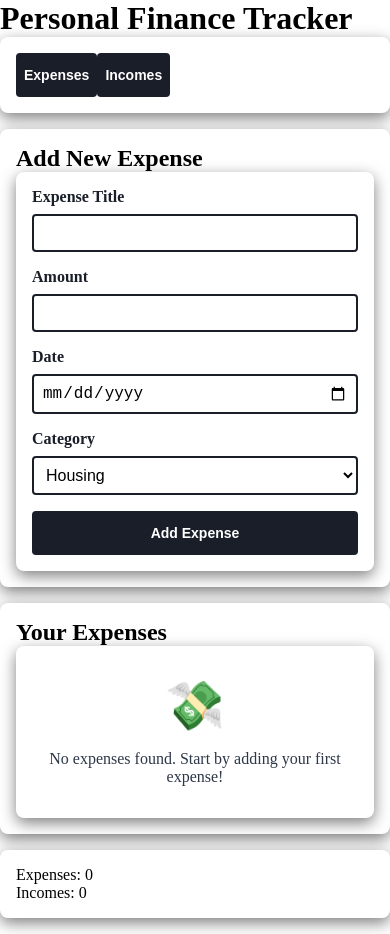
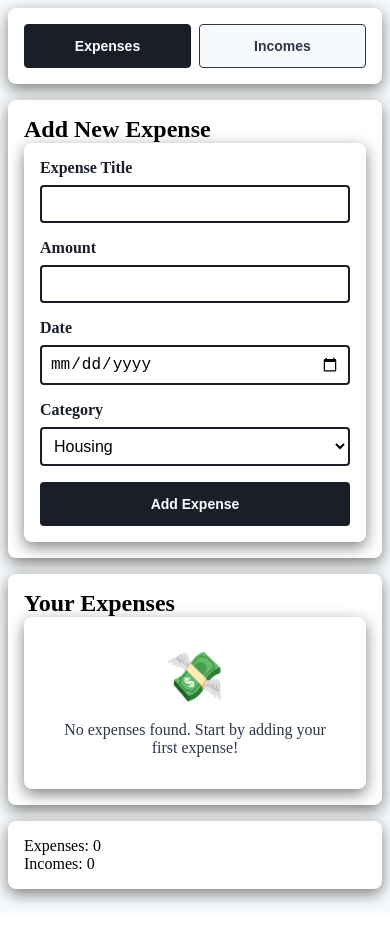
Before and after one commit to jerzyszajner/expense-tracker-react, a React (Vite) app: page / in a window 390 px wide. After the commit the page ends 913 px from the top, so only its background shows below. Built offline with nearby package versions, Linux system fonts and the light colour scheme.

Commit message:
Add style for App

```diff
--- a/src/App.module.css
+++ b/src/App.module.css
@@ -0,0 +1,92 @@
+.app {
+    max-width: 750px;
+    margin: 0 auto;
+    padding: var(--space-medium);
+    background-color: var(--secondary-color-light);
+    min-height: 100vh;
+}
+
+.appTitle {
+    font-size: var(--large-font-size);
+    color: var(--primary-color);
+    text-align: center;
+    margin-bottom: var(--space-large);
+    font-weight: bold;
+}
+
+.tabContainer {
+    display: flex;
+    justify-content: space-between;
+    align-items: center;
+    flex-wrap: wrap;
+    gap: var(--space-medium);
+}
+
+.tabContainer .tabSection {
+    display: flex;
+    gap: var(--space-small);
+}
+
+.tabContainer .tabSection .tabButton {
+    padding: var(--space-small) var(--space-large);
+    background: var(--secondary-color-light);
+    color: var(--secondary-color);
+    border: 1px solid var(--secondary-color);
+}
+
+.tabContainer .tabSection .tabButton:hover {
+    background: #e2e8f0;
+    transform: translateY(-1px);
+}
+
+.tabContainer .tabSection .tabButton.activeTab {
+    background: var(--primary-color);
+    color: var(--text-light);
+    border: 1px solid var(--primary-color);
+}
+
+.tabContainer .tabSection .tabButton.activeTab:hover {
+    background: var(--secondary-color);
+}
+
+@media (max-width: 768px) {
+    .app {
+        padding: var(--space-medium);
+    }
+
+    .appTitle {
+        font-size: var(--large-font-size);
+        margin-bottom: var(--space-medium);
+    }
+
+    .tabContainer {
+        flex-direction: column;
+        gap: var(--space-medium);
+    }
+
+    .tabSection {
+        width: 100%;
+        justify-content: center;
+    }
+
+    .tabButton {
+        font-size: var(--small-font-size);
+        padding: var(--space-small);
+        flex: 1;
+    }
+}
+
+@media (max-width: 480px) {
+    .app {
+        padding: var(--space-small);
+    }
+
+    .appTitle {
+        display: none;
+    }
+
+    .tabButton {
+        padding: var(--space-xsmall) var(--space-medium);
+        font-size: var(--xsmall-font-size);
+    }
+}
--- a/src/components/TransactionItem/TransactionItem.module.css
+++ b/src/components/TransactionItem/TransactionItem.module.css
@@ -13,10 +13,11 @@
 }
 
 .cell {
-    padding: var(--space-small);
-    font-size: var(--base-font-size);
+    padding: var(--space-xs);
     color: var(--primary-color);
     border-bottom: 1px solid #e2e8f0;
+    text-align: center;
+    font-size: var(--small-font-size);
 }
 
 .idCell {
@@ -25,28 +26,28 @@
     color: var(--secondary-color);
     max-width: 100px;
     overflow: hidden;
-    text-overflow: ellipsis;
-    white-space: nowrap;
+    text-overflow: clip;
+    white-space: wrap;
 }
 
 .expenseAmount {
     font-weight: bold;
     color: var(--text-error);
-    text-align: right;
-    white-space: nowrap;
+    text-align: center;
+    white-space: wrap;
 }
 
 .incomeAmount {
     font-weight: bold;
     color: var(--text-success);
-    text-align: right;
-    white-space: nowrap;
+    text-align: center;
+    white-space: wrap;
 }
 
 .dateCell {
     font-family: monospace;
     color: var(--secondary-color);
-    white-space: nowrap;
+    white-space: wrap;
 }
 
 .categoryCell {
@@ -60,6 +61,7 @@
     min-width: 60px;
     padding: var(--space-small);
     font-size: var(--small-font-size);
+    width: 90%;
 }
 
 .editButton:hover {
@@ -72,6 +74,8 @@
     min-width: 60px;
     padding: var(--space-small);
     font-size: var(--small-font-size);
+    width: 90%;
+    margin-top: 3px;
 }
 
 .deleteButton:hover {
--- a/src/components/TransactionList/TransactionList.module.css
+++ b/src/components/TransactionList/TransactionList.module.css
@@ -23,6 +23,7 @@
     font-weight: bold;
     font-size: var(--base-font-size);
     border-right: 1px solid rgba(255, 255, 255, 0.1);
+    text-align: center;
 }
 
 .headerCell:last-child {
```
